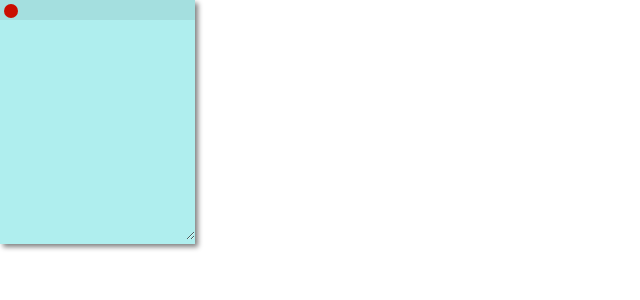
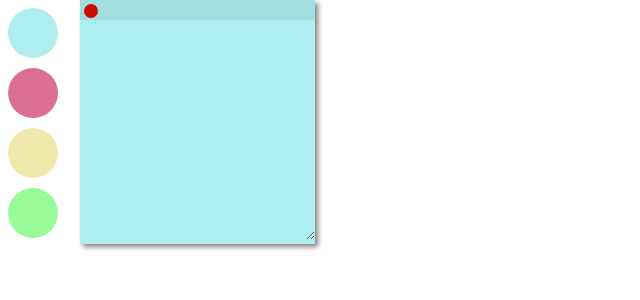
Before and after one commit to DanProencaDVL/makeit-note-js, a React (Create React App) app: page / in a window 1280 px wide. Both pictures are taken after a click on the element 33 px from the left and 33 px from the top of the page. Shown: the top 300 px of the page, without its empty margins (0-640 px from the left). Built offline with nearby package versions, Linux system fonts and the light colour scheme.

Commit message:
Saving text...

```diff
--- a/src/components/sticky/Sticky.js
+++ b/src/components/sticky/Sticky.js
@@ -10,7 +10,7 @@ export class StickyNote extends React.Component {
         this.posRef = React.createRef();
         this.state = {
             xoffset:0,
-            yoffset:0,
+            yoffset:80,
             mousex:0,
             mousey:0,
             draggable:false,
@@ -26,7 +26,7 @@ export class StickyNote extends React.Component {
 
             const offset = JSON.parse(localStorage.getItem(this.props.id))
             console.log(offset)
-            this.setState({xoffset:offset.x, yoffset:offset.y})
+            this.setState({xoffset:offset.x, yoffset:offset.y, text:offset.text})
 
 
         console.log(this.props.id)
@@ -43,6 +43,20 @@ export class StickyNote extends React.Component {
 
       }
 
+      saveText(text){
+
+        const savedState = JSON.parse(localStorage.getItem(this.props.id))
+
+        localStorage.setItem(this.props.id, JSON.stringify({...savedState, text:text}))
+
+      }
+
+      getText = ()=>{
+
+        const text = JSON.parse(localStorage.getItem(this.props.id)).text?JSON.parse(localStorage.getItem(this.props.id)).text:null
+        return text
+
+      }
 
       destroy = ()=>{
         this.setState({display:false})
@@ -91,8 +105,8 @@ export class StickyNote extends React.Component {
              <span onClick={()=>this.destroy()} className={styles.close}></span>
             </div>
 
-            <textarea className={styles.TextArea}>
-
+            <textarea  className={styles.TextArea} onChange={(e)=>this.saveText(e.target.value)}>
+                    {this.getText()}
             </textarea>
         </div>:''}
         </>
--- a/src/components/sticky/Sticky.module.css
+++ b/src/components/sticky/Sticky.module.css
@@ -56,6 +56,7 @@ min-height: 200px;
 background-color: transparent;
 border: none;
 padding: 10px;
+font-size: large;
 
 }
 
@@ -70,3 +71,8 @@ padding: 10px;
     margin: 4px;
 
 }
+
+.sticky:active{
+
+    z-index: 10;
+}
--- a/src/components/workspace/Workspace.js
+++ b/src/components/workspace/Workspace.js
@@ -43,7 +43,7 @@ export class WorkSpace extends React.Component {
 
         let aux = this.state.stickNotes
         aux.push({color:color, id:Date.now()})
-        localStorage.setItem(Date.now(),JSON.stringify({id:Date.now(), color:color, x:0, y:0}))
+        localStorage.setItem(Date.now(),JSON.stringify({id:Date.now(), color:color, x:80, y:0}))
         return
     }
 
```
